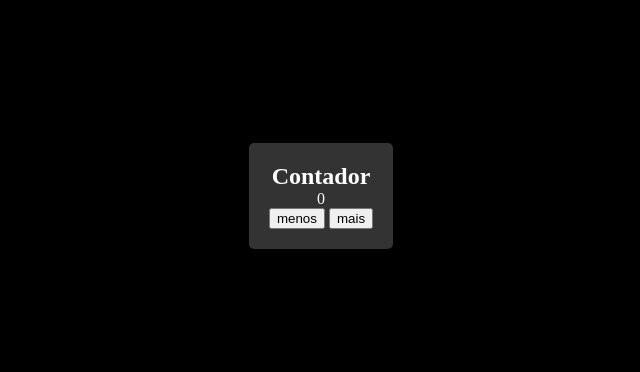
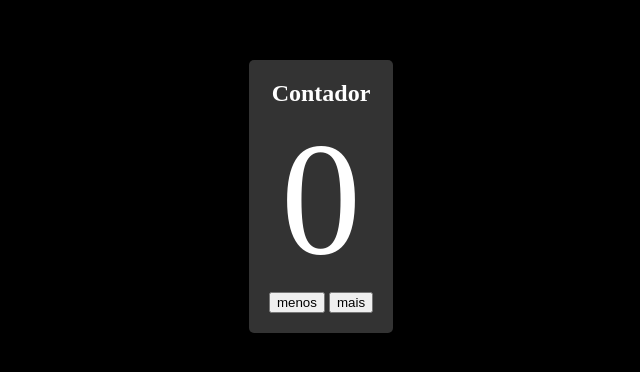
Before and after one commit to VaniaEloiza/contador, a plain HTML site: page index.html in a window 1280 px wide. Shown: the part 204-576 px from the top of the page, without its empty margins (319-959 px from the left). Drawn offline with Linux system fonts and the light colour scheme.

Commit message:
Update index.html

```diff
--- a/index.html
+++ b/index.html
@@ -32,7 +32,7 @@
         <body>
             <section>
                 <h1>Contador</h1>
-                <p id="p"></p>0</p>
+                <p id="p"></p>
                 <button onclick="diminuir()">menos</button>
                 <button onclick="aumentar()">mais</button>
             </section>
@@ -59,7 +59,7 @@
 
                  //Inicializar o contador
                  function iniciar() {
-                 MostrarNaTela;
+                    MostrarNaTela();
                  }
                  iniciar();
                  //Chamar a função de inicialização
```
